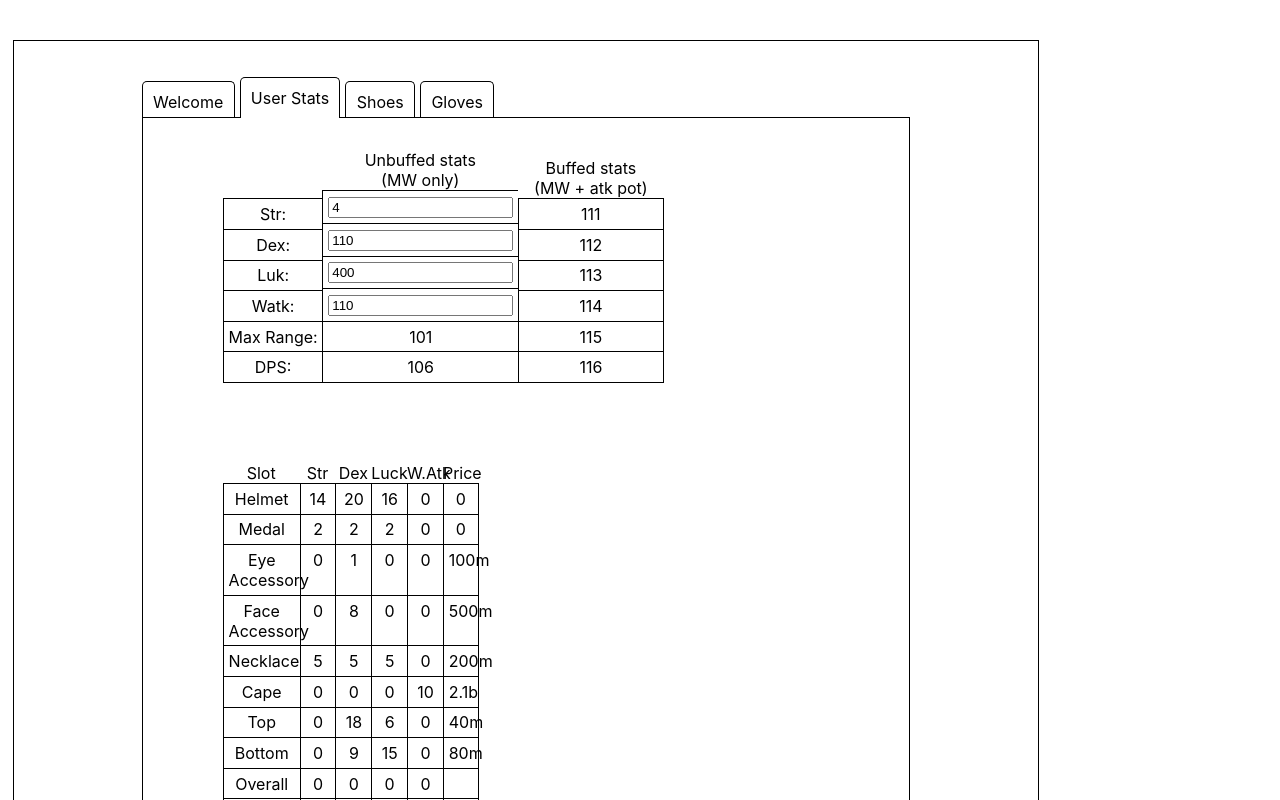
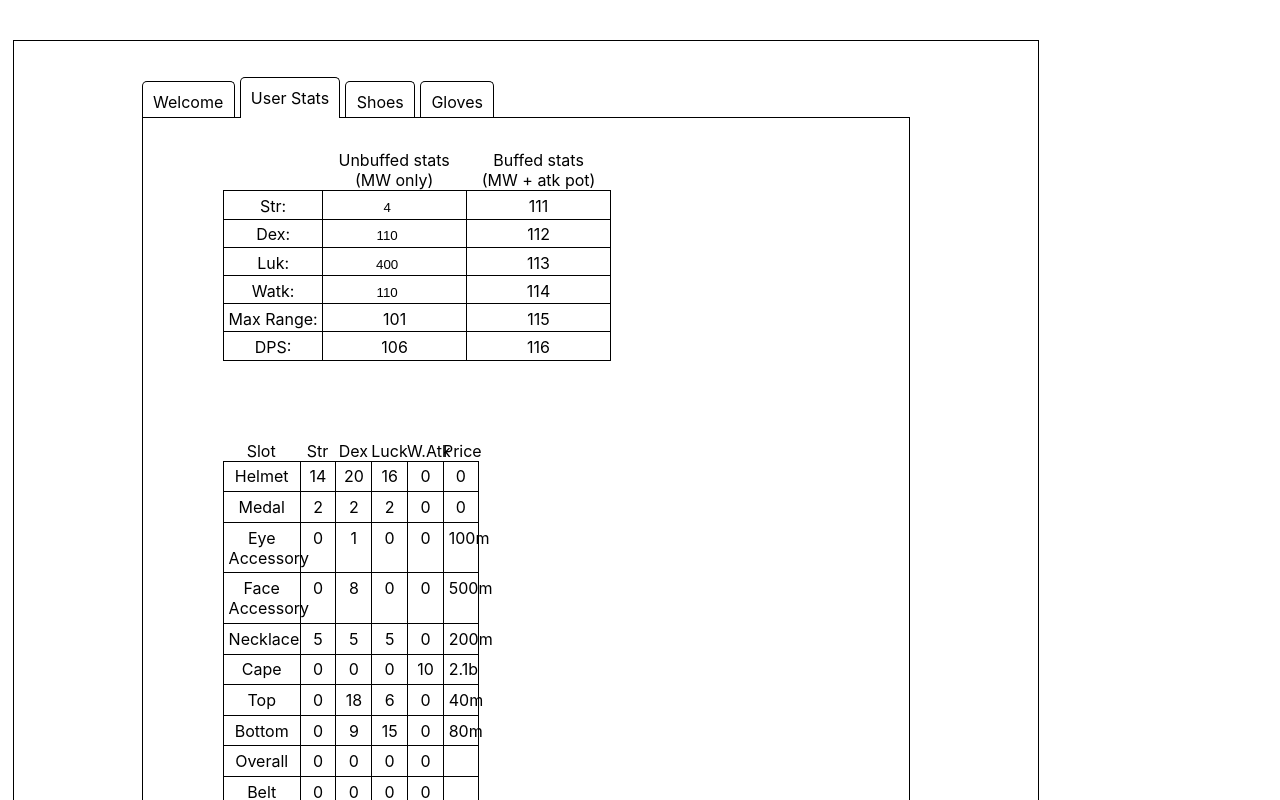
Before and after one commit to kulanah/upgradeCalculator, a React (Create React App) app: page / in a window 1280 px wide. Both pictures are taken after a click on the element "User Stats". Shown: the top 800 px of the page. Built offline with nearby package versions, Linux system fonts and the light colour scheme.

Commit message:
added height to userstat cell

```diff
--- a/src/css/UserStats.css
+++ b/src/css/UserStats.css
@@ -30,4 +30,14 @@
   border-left: 1px solid black;
 
   padding: 0.3em;
+  height: 1.1em;
 }
+
+.StatInput{
+  border: none;
+  background: none;
+  height:  1em;
+  text-align: center;
+  width: 7em;
+  outline: 0;
+}
```
